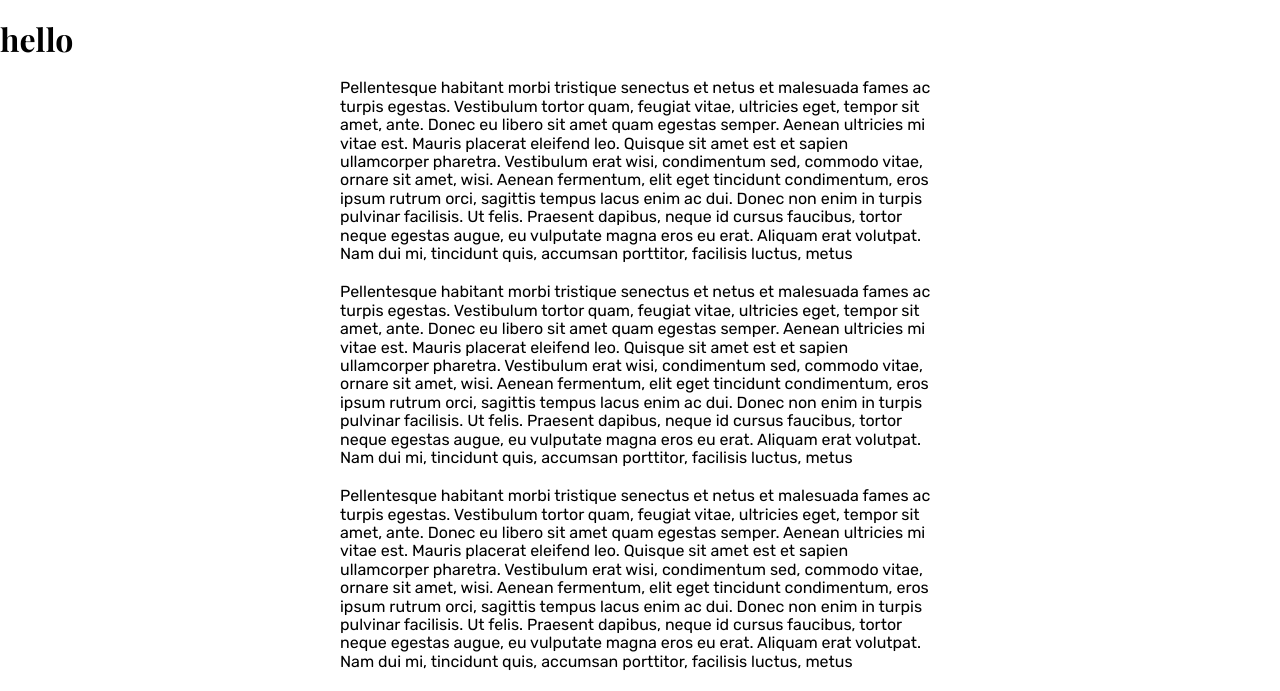
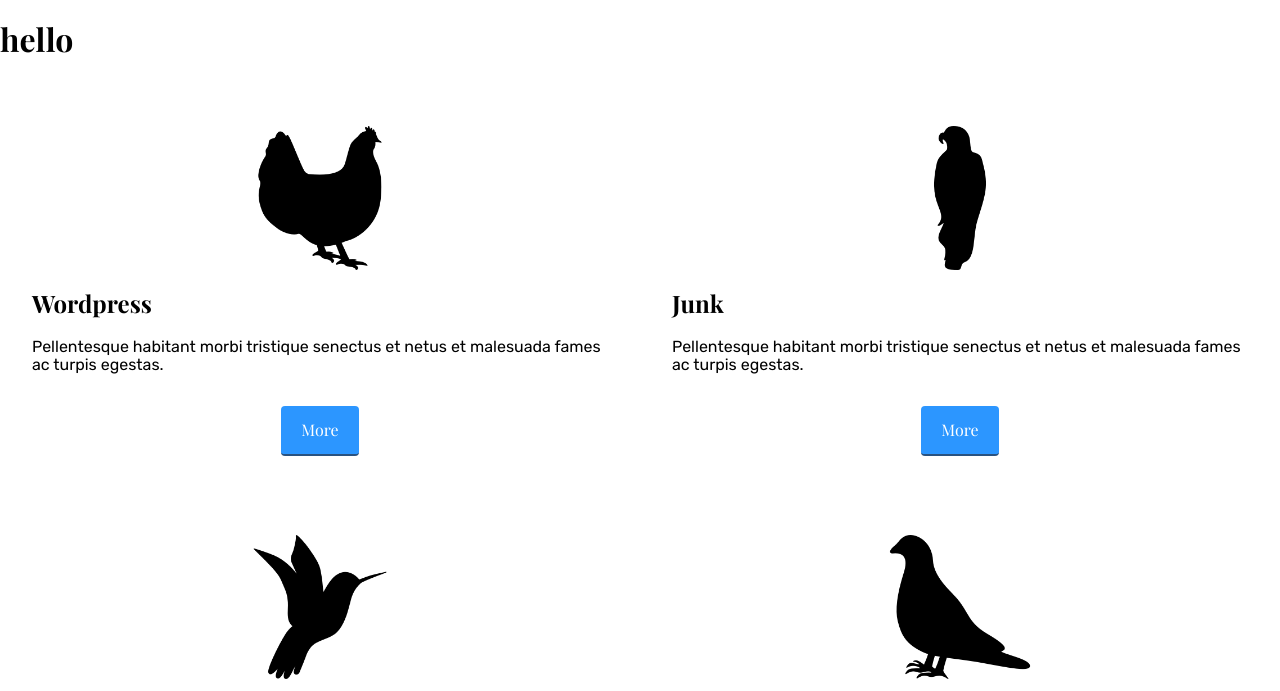
Before and after one commit to mschmidty/WebClass, a Jekyll site: the page built from class6/index.html, in a window 1280 px wide, cut to the strip 457-1148 px from the top of the page. Built offline with Jekyll 4.4.1, drawn with Linux system fonts in a browser that asks for light colours; some web fonts are replaced; some of the changed text lies outside the part shown.

Commit message:
added flex-grid

```diff
--- a/class6/_sass/_base.scss
+++ b/class6/_sass/_base.scss
@@ -11,6 +11,25 @@
   margin:0;
   padding:0;
   max-width:100%;
+}
+
+
+/* Button for the entire website */
+.button {
+  text-align:center;
+  a {
+    background:$blue;
+    padding:15px 20px;
+    margin:15px;
+    display:inline-block;
+    text-decoration:none;
+    color:$white;
+    border-radius:4px;
+    border-bottom:2px solid $d-blue;
+  }
+  a:hover {
+    box-shadow:2px 2px 4px rgba(0,0,0,0.5);
+  }
 }
 
 
--- a/class6/_sass/_color.scss
+++ b/class6/_sass/_color.scss
@@ -4,3 +4,4 @@
 $l-grey:#efefef;
 $white:#ffffff;
 $blue:#2C96FF;
+$d-blue: #295280;
--- a/class6/_sass/_home.scss
+++ b/class6/_sass/_home.scss
@@ -21,10 +21,41 @@
 
 }
 .image1 {
-  background: url("images/grass.jpg") no-repeat center center fixed;
+  background: url("/images/grass.jpg") no-repeat center center fixed;
   background-size:cover;
 }
 .image2 {
-  background: url("images/bird.jpg") no-repeat center top fixed;
+  background: url("/images/bird.jpg") no-repeat center top fixed;
   background-size:cover;
 }
+
+
+/* Flexbox grid */
+.flex-parent {
+  display:flex;
+  flex-direction:row;
+  flex-wrap:wrap;
+  position:relative;
+  padding:15px 0 35px 0;
+  .flex-child {
+    margin:2.5%;
+    width:45%;
+    height:auto;
+    @media(max-width:800px) {
+      width:100%;
+      margin:15px 15px;
+      border-bottom:2px solid $black;
+      &:last-of-type{
+        border-bottom:none;
+      }
+
+    }
+    img {
+      display:block;
+      width:25%;
+      min-width:75px;
+      height:auto;
+      margin:0 auto;
+    }
+  }
+}
--- a/class6/_sass/_text.scss
+++ b/class6/_sass/_text.scss
@@ -6,6 +6,4 @@
 
 p {
   font-family:'Rubik', sans-serif;
-  max-width:600px;
-  margin:20px auto;
 }
--- a/class6/index.html
+++ b/class6/index.html
@@ -7,9 +7,45 @@
 </div>
 
 <h1>hello</h1>
-<p>Pellentesque habitant morbi tristique senectus et netus et malesuada fames ac turpis egestas. Vestibulum tortor quam, feugiat vitae, ultricies eget, tempor sit amet, ante. Donec eu libero sit amet quam egestas semper. Aenean ultricies mi vitae est. Mauris placerat eleifend leo. Quisque sit amet est et sapien ullamcorper pharetra. Vestibulum erat wisi, condimentum sed, commodo vitae, ornare sit amet, wisi. Aenean fermentum, elit eget tincidunt condimentum, eros ipsum rutrum orci, sagittis tempus lacus enim ac dui. Donec non enim in turpis pulvinar facilisis. Ut felis. Praesent dapibus, neque id cursus faucibus, tortor neque egestas augue, eu vulputate magna eros eu erat. Aliquam erat volutpat. Nam dui mi, tincidunt quis, accumsan porttitor, facilisis luctus, metus</p>
-<p>Pellentesque habitant morbi tristique senectus et netus et malesuada fames ac turpis egestas. Vestibulum tortor quam, feugiat vitae, ultricies eget, tempor sit amet, ante. Donec eu libero sit amet quam egestas semper. Aenean ultricies mi vitae est. Mauris placerat eleifend leo. Quisque sit amet est et sapien ullamcorper pharetra. Vestibulum erat wisi, condimentum sed, commodo vitae, ornare sit amet, wisi. Aenean fermentum, elit eget tincidunt condimentum, eros ipsum rutrum orci, sagittis tempus lacus enim ac dui. Donec non enim in turpis pulvinar facilisis. Ut felis. Praesent dapibus, neque id cursus faucibus, tortor neque egestas augue, eu vulputate magna eros eu erat. Aliquam erat volutpat. Nam dui mi, tincidunt quis, accumsan porttitor, facilisis luctus, metus</p>
-<p>Pellentesque habitant morbi tristique senectus et netus et malesuada fames ac turpis egestas. Vestibulum tortor quam, feugiat vitae, ultricies eget, tempor sit amet, ante. Donec eu libero sit amet quam egestas semper. Aenean ultricies mi vitae est. Mauris placerat eleifend leo. Quisque sit amet est et sapien ullamcorper pharetra. Vestibulum erat wisi, condimentum sed, commodo vitae, ornare sit amet, wisi. Aenean fermentum, elit eget tincidunt condimentum, eros ipsum rutrum orci, sagittis tempus lacus enim ac dui. Donec non enim in turpis pulvinar facilisis. Ut felis. Praesent dapibus, neque id cursus faucibus, tortor neque egestas augue, eu vulputate magna eros eu erat. Aliquam erat volutpat. Nam dui mi, tincidunt quis, accumsan porttitor, facilisis luctus, metus</p>
+<div class="flex-parent">
+
+  <div class="flex-child">
+    <img src="images/chicken.png" alt="">
+    <h2>Wordpress</h2>
+    <p>Pellentesque habitant morbi tristique senectus et netus et malesuada fames ac turpis egestas.</p>
+    <div class="button" role="Button Link">
+      <a href="#">More</a>
+    </div>
+  </div>
+
+  <div class="flex-child">
+    <img src="images/eagle.png" alt="">
+    <h2>Junk</h2>
+    <p>Pellentesque habitant morbi tristique senectus et netus et malesuada fames ac turpis egestas.</p>
+    <div class="button" role="Button Link">
+      <a href="#">More</a>
+    </div>
+  </div>
+
+  <div class="flex-child">
+    <img src="images/hummingbird.png" alt="">
+    <h2>Cracker</h2>
+    <p>Pellentesque habitant morbi tristique senectus et netus et malesuada fames ac turpis egestas.</p>
+    <div class="button" role="Button Link">
+      <a href="#">More</a>
+    </div>
+  </div>
+
+  <div class="flex-child">
+    <img src="images/pigeon.png" alt="">
+    <h2>Cat</h2>
+    <p>Pellentesque habitant morbi tristique senectus et netus et malesuada fames ac turpis egestas.</p>
+    <div class="button" role="Button Link">
+      <a href="#">More</a>
+    </div>
+  </div>
+
+</div>
 
 <div class="background-image image2">
 
```
Also changed, not shown: class6/images/chicken.png (added), class6/images/eagle.png (added), class6/images/hummingbird.png (added), class6/images/pigeon.png (added).
